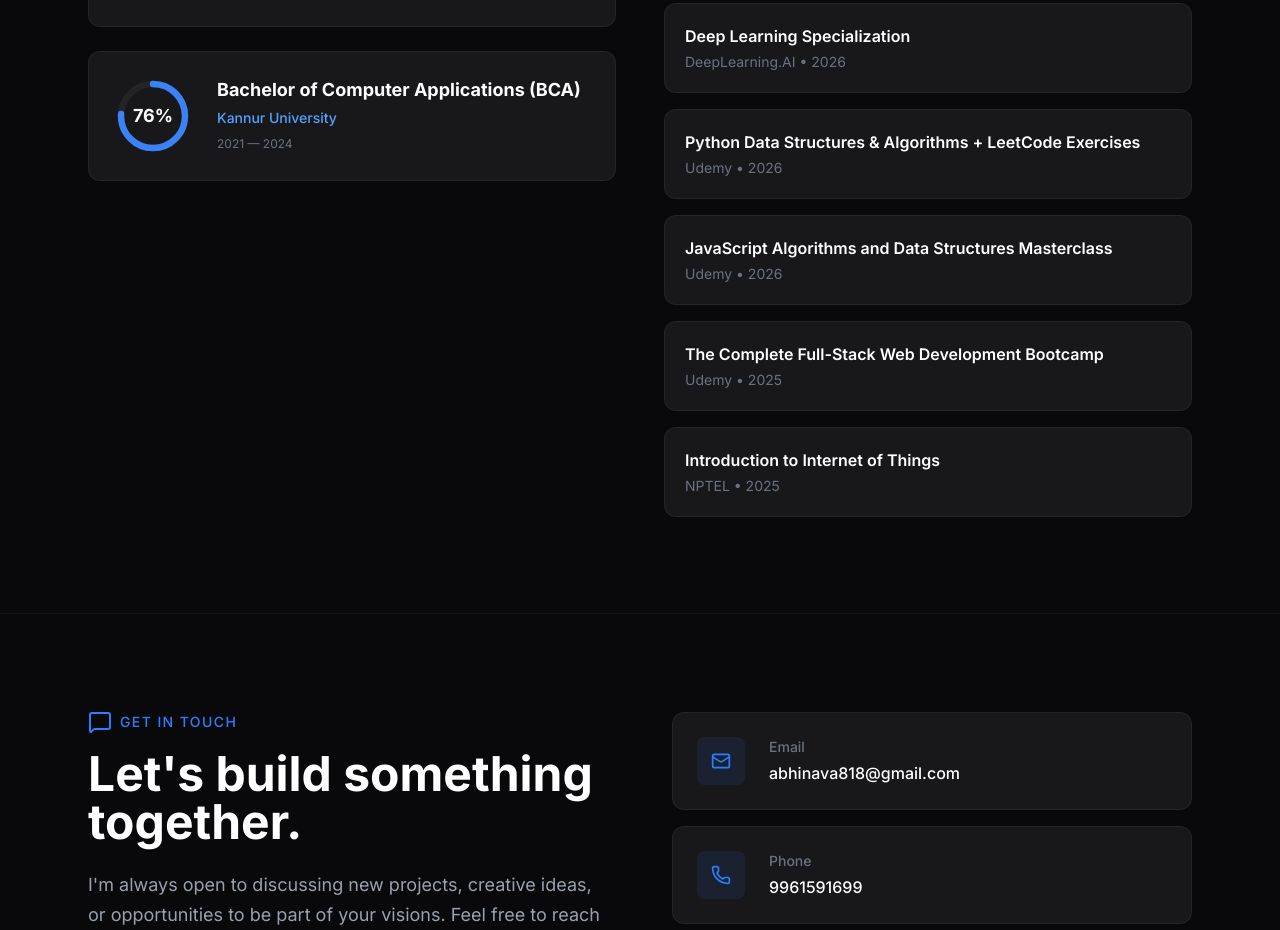
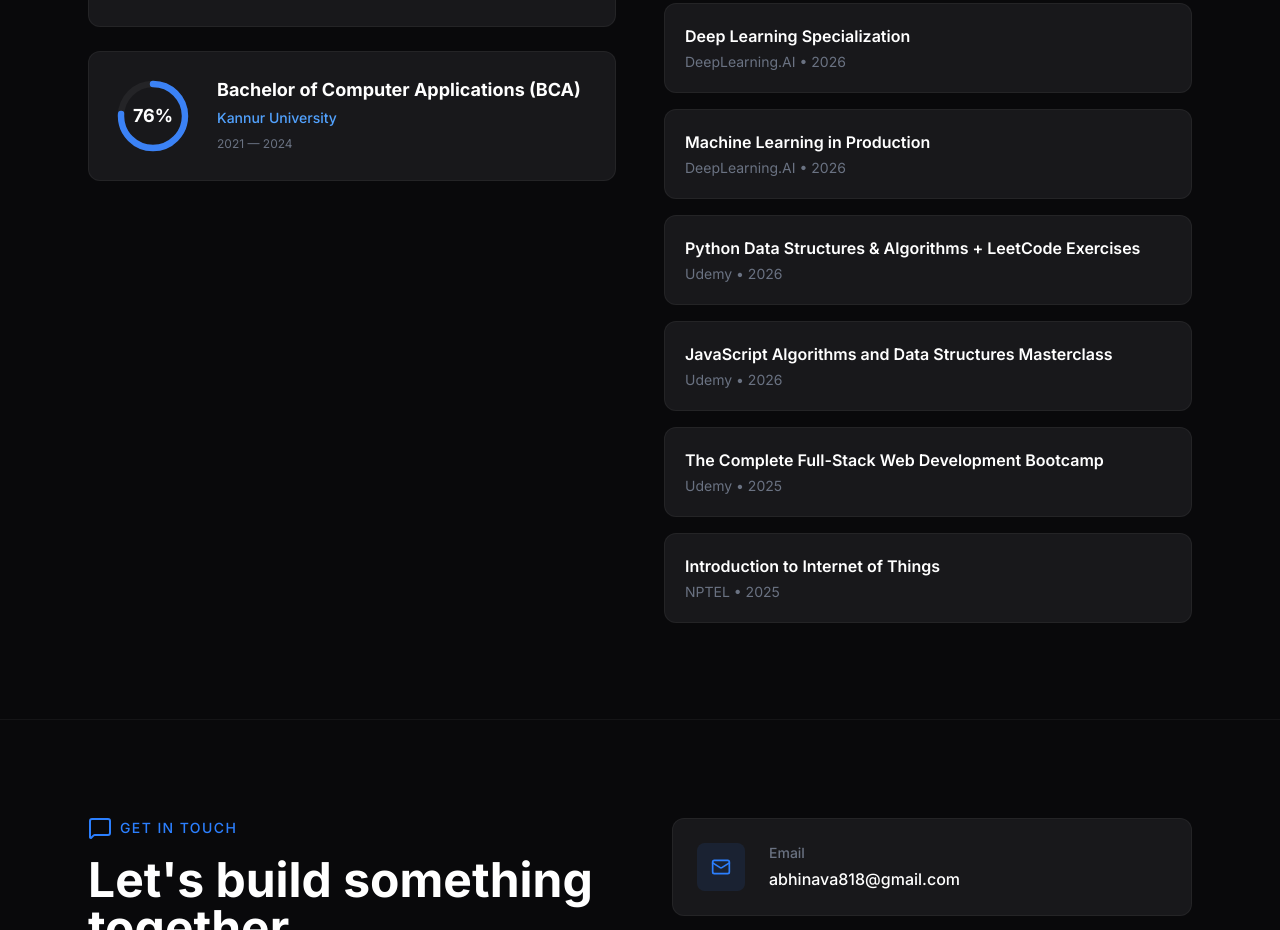
Before and after one commit to abhinav-abh1/my-portfolio, a Next.js app: page / in a window 1280 px wide. Shown: the part 4448-5378 px from the top of the page. Built offline with nearby package versions, Linux system fonts and the light colour scheme.

Commit message:
Add Machine Learning in Production certificate

```diff
--- a/data/portfolio.ts
+++ b/data/portfolio.ts
@@ -295,6 +295,13 @@ export const certifications = [
     year: "2026",
     badge: "Specialization",
   },
+  {
+    name: "Machine Learning in Production",
+    issuer: "DeepLearning.AI",
+    platform: "DeepLearning.AI",
+    year: "2026",
+    badge: "Course Certificate",
+  },
 
   {
     name: "Python Data Structures & Algorithms + LeetCode Exercises",
```
